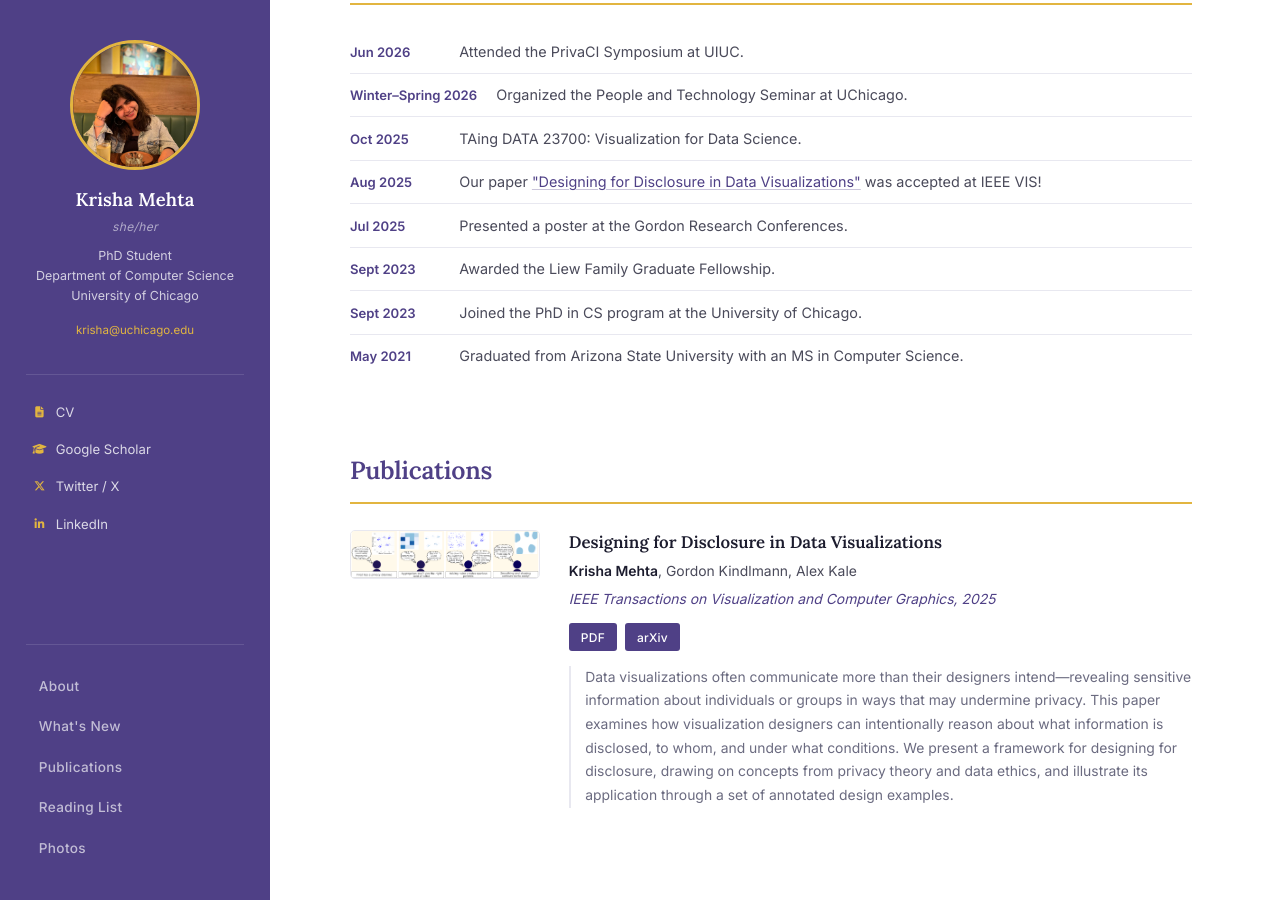
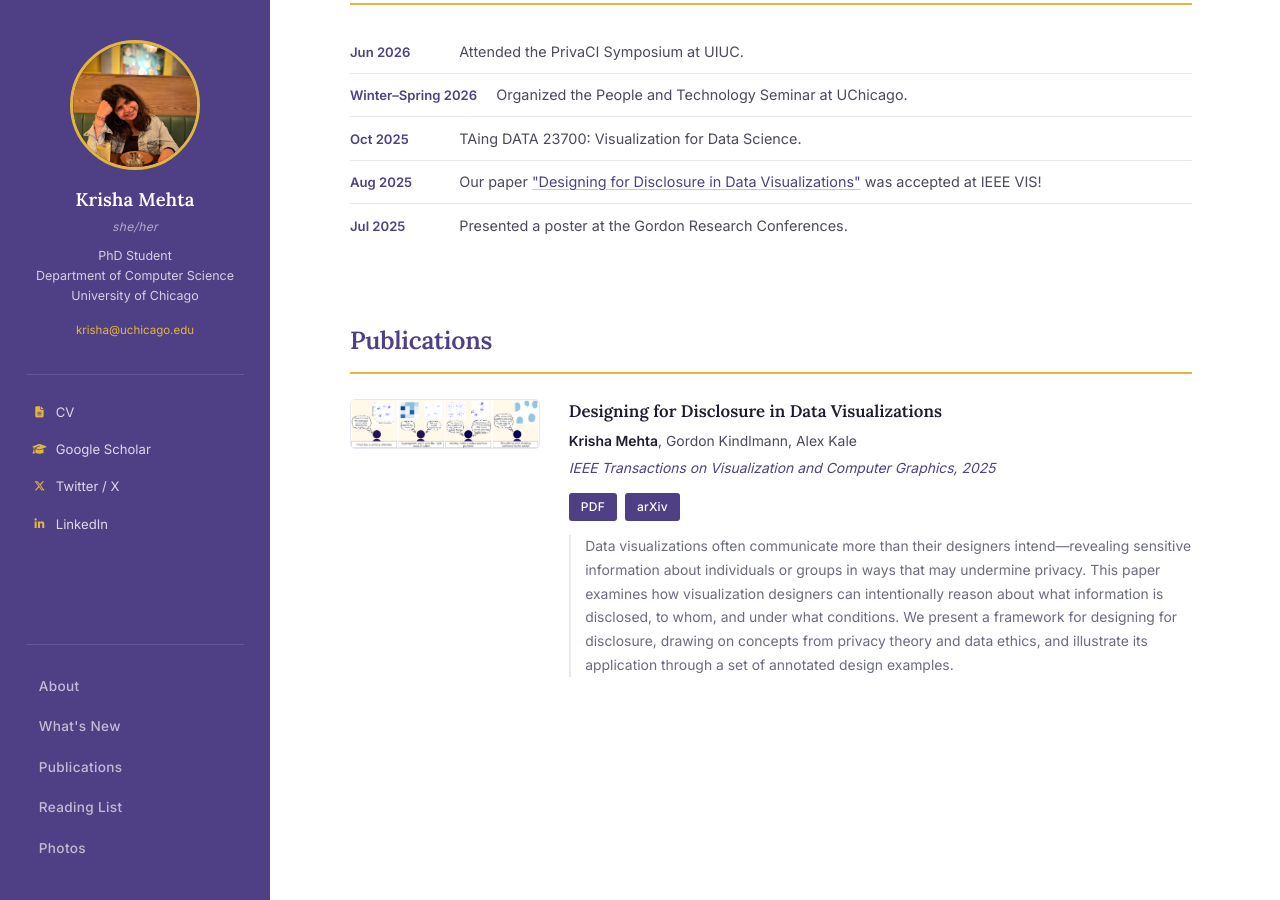
Before and after one commit to krisha-mehta/krisha-mehta.github.io, a Jekyll site: the page built from index.md, in a window 1280 px wide and 900 px high, scrolled down 506 px. Built offline with Jekyll 4.4.1, drawn with Linux system fonts in a browser that asks for light colours.

Commit message:
updated whats new

```diff
--- a/index.md
+++ b/index.md
@@ -42,18 +42,6 @@ permalink: /
             <span class="news-date">Jul 2025</span>
             <span>Presented a poster at the Gordon Research Conferences.</span>
         </li>
-        <li class="news-item">
-            <span class="news-date">Sept 2023</span>
-            <span>Awarded the Liew Family Graduate Fellowship.</span>
-        </li>
-        <li class="news-item">
-            <span class="news-date">Sept 2023</span>
-            <span>Joined the PhD in CS program at the University of Chicago.</span>
-        </li>
-        <li class="news-item">
-            <span class="news-date">May 2021</span>
-            <span>Graduated from Arizona State University with an MS in Computer Science.</span>
-        </li>
     </ul>
 </section>
 
```
